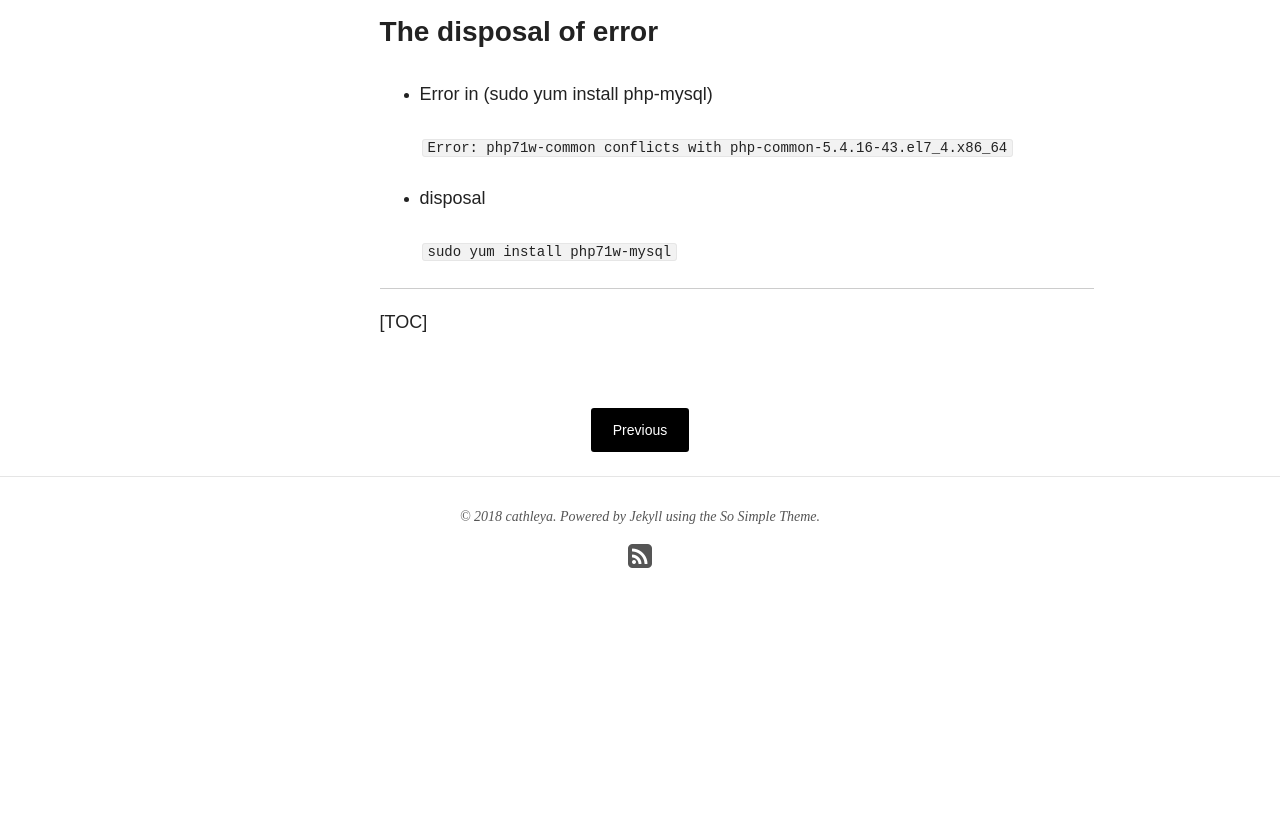
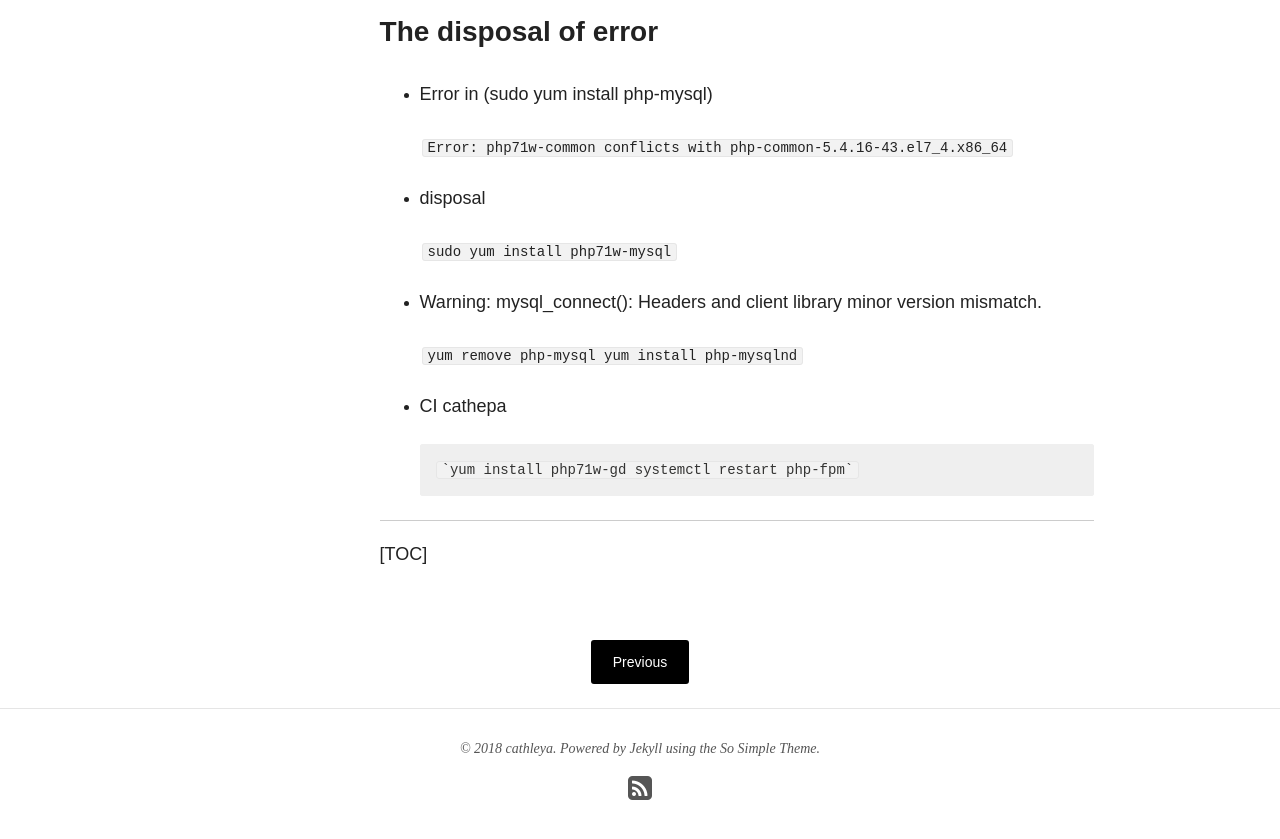
Before and after one commit to cathleya/cathleya.github.io, a Jekyll site: the page built from _posts/blog/2017-12-21-The problems of web sever in starting.md, in a window 1280 px wide and 900 px high, scrolled down 1268 px. Shown: the top 839 px of the window. Built offline with Jekyll 4.4.1, drawn with Linux system fonts in a browser that asks for light colours; nearby versions of some CDN libraries; before the commit the page ends 1936 px from its top, so only the background shows below that.

Commit message:
Repair mysql warning and cathepa empty
Repair mysql warning and cathepa empty

```diff
--- a/_posts/blog/2017-12-21-The problems of web sever in starting.md
+++ b/_posts/blog/2017-12-21-The problems of web sever in starting.md
@@ -48,6 +48,18 @@ Today I've putted my sample web project to sever,there are so many problems occu
 
     `sudo yum install php71w-mysql`
 
+* Warning: mysql_connect(): Headers and client library minor version mismatch.
+
+   `yum remove php-mysql
+   yum install php-mysqlnd `
+
+* CI cathepa
+
+       `yum install php71w-gd
+       systemctl restart php-fpm`
+
+
+
 
 -------
 
```
